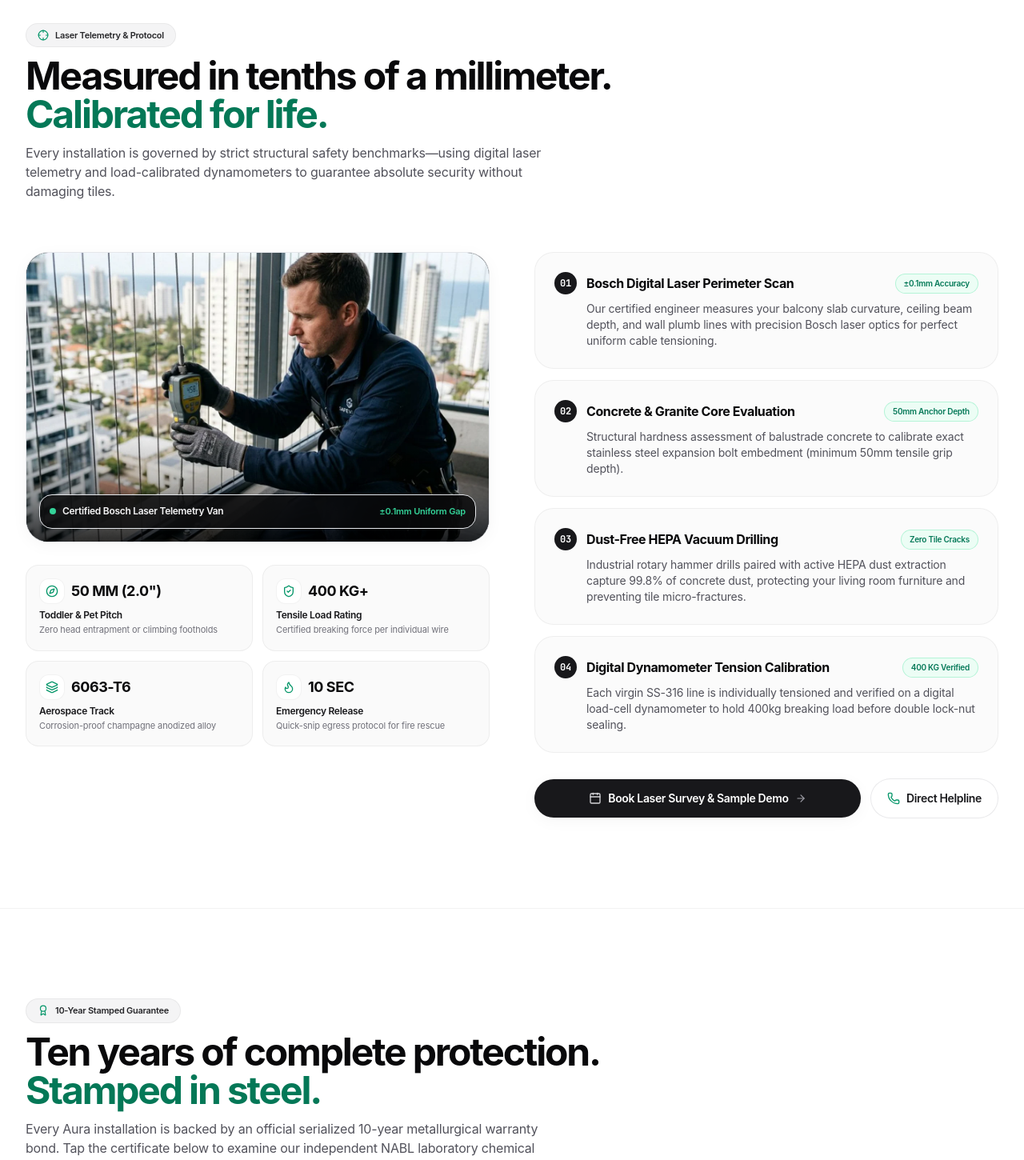
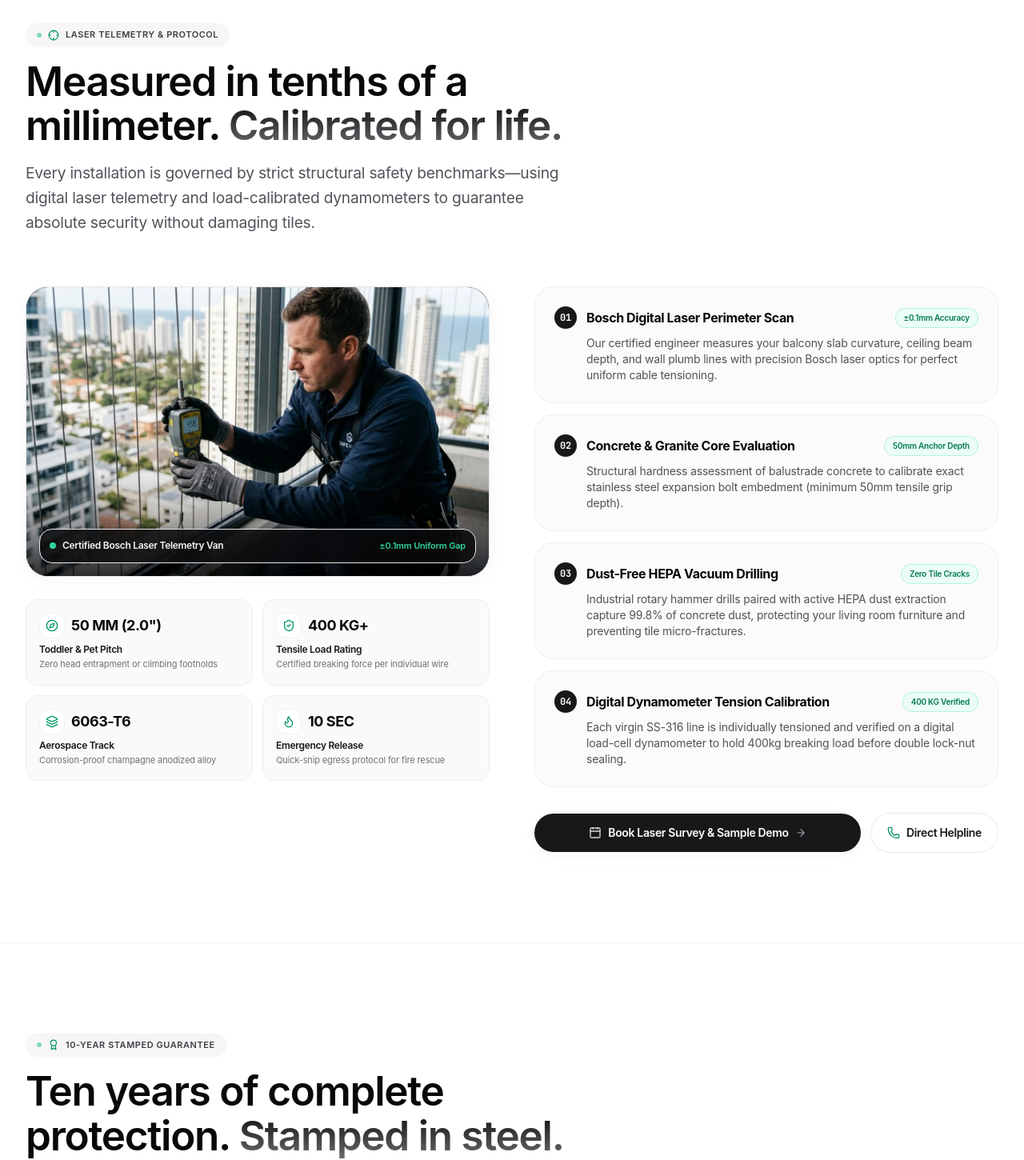
Before and after one commit to praveen830/Aura-grills, a React (Vite) app: page / in a window 1280 px wide. Shown: the part 6120-7570 px from the top of the page at 80% size. Built offline with nearby package versions, Linux system fonts and the light colour scheme.

Commit message:
feat: Step 7 - Universal Apple fluid typography and responsive borderless polish across Safety, Warranty, Testimonials and Contact sections

```diff
--- a/src/components/ContactSection.jsx
+++ b/src/components/ContactSection.jsx
@@ -82,18 +82,19 @@ export default function ContactSection() {
       <div className="max-w-7xl mx-auto px-4 sm:px-6 lg:px-8 space-y-12 sm:space-y-16 relative z-10">
 
         {/* Apple Keynote Section Header */}
-        <div className="text-left max-w-3xl space-y-3 pb-2 border-b border-zinc-900">
+        <div className="text-left max-w-3xl space-y-4 pb-4 border-b border-zinc-900">
           <div className="inline-flex items-center gap-2 px-3.5 py-1.5 rounded-full bg-white/10 border border-white/15 text-[11px] font-semibold text-emerald-400 tracking-apple-tight uppercase">
+            <span className="w-1.5 h-1.5 rounded-full bg-emerald-400 animate-pulse" />
             <Truck className="w-3.5 h-3.5 text-emerald-400" />
             <span>Express Van Dispatch • Bengaluru Helpline</span>
           </div>
 
-          <h2 className="text-3xl sm:text-4xl md:text-5xl font-bold text-white tracking-apple-tighter leading-[1.12]">
+          <h2 className="text-apple-section font-semibold text-white tracking-apple-tight leading-[1.08]">
             Schedule your free doorstep{' '}
-            <span className="text-emerald-400">laser survey today.</span>
+            <span className="text-gradient-silver block sm:inline">laser survey today.</span>
           </h2>
 
-          <p className="text-sm sm:text-base text-zinc-400 font-normal leading-relaxed tracking-apple-normal max-w-2xl">
+          <p className="text-apple-subhead text-zinc-400 font-normal leading-relaxed max-w-2xl">
             Our certified engineering vans carry Bosch laser telemetry, physical SS-316 samples, and mounting track profiles across Bengaluru.
           </p>
         </div>
--- a/src/components/SafetyMeasurementsSection.jsx
+++ b/src/components/SafetyMeasurementsSection.jsx
@@ -91,18 +91,19 @@ export default function SafetyMeasurementsSection({ onOpenBooking }) {
       <div className="max-w-7xl mx-auto px-4 sm:px-6 lg:px-8 space-y-12 sm:space-y-16">
 
         {/* Apple Keynote Section Header */}
-        <div className="text-left max-w-3xl space-y-3">
-          <div className="inline-flex items-center gap-2 px-3.5 py-1.5 rounded-full bg-zinc-100 border border-black/5 text-[11px] font-semibold text-zinc-800 shadow-xs tracking-apple-tight">
+        <div className="text-left max-w-3xl space-y-4">
+          <div className="inline-flex items-center gap-2 px-3.5 py-1.5 rounded-full bg-zinc-100/80 backdrop-blur-md shadow-apple-sm text-[11px] font-semibold text-zinc-700 tracking-apple-tight">
+            <span className="w-1.5 h-1.5 rounded-full bg-emerald-500 animate-pulse" />
             <Crosshair className="w-3.5 h-3.5 text-emerald-600" />
-            <span>Laser Telemetry &amp; Protocol</span>
+            <span className="uppercase tracking-wider">Laser Telemetry &amp; Protocol</span>
           </div>
 
-          <h2 className="text-3xl sm:text-4xl md:text-5xl font-bold tracking-apple-tighter text-zinc-950 leading-[1.12]">
+          <h2 className="text-apple-section font-semibold tracking-apple-tight text-zinc-950 leading-[1.08]">
             Measured in tenths of a millimeter.{' '}
-            <span className="text-emerald-700">Calibrated for life.</span>
+            <span className="text-gradient-apple-dark block sm:inline">Calibrated for life.</span>
           </h2>
 
-          <p className="text-sm sm:text-base text-zinc-600 font-normal leading-relaxed tracking-apple-normal max-w-2xl">
+          <p className="text-apple-subhead text-zinc-600 font-normal leading-relaxed max-w-2xl">
             Every installation is governed by strict structural safety benchmarks—using digital laser telemetry and load-calibrated dynamometers to guarantee absolute security without damaging tiles.
           </p>
         </div>
--- a/src/components/Testimonials.jsx
+++ b/src/components/Testimonials.jsx
@@ -64,18 +64,19 @@ export default function Testimonials() {
       <div className="max-w-7xl mx-auto px-4 sm:px-6 lg:px-8 space-y-12 sm:space-y-16">
 
         {/* Apple Keynote Section Header */}
-        <div className="text-center max-w-3xl mx-auto space-y-3">
-          <div className="inline-flex items-center gap-2 px-3.5 py-1.5 rounded-full bg-white border border-black/5 text-[11px] font-semibold text-zinc-800 shadow-xs tracking-apple-tight">
+        <div className="text-center max-w-3xl mx-auto space-y-4">
+          <div className="inline-flex items-center gap-2 px-3.5 py-1.5 rounded-full bg-white/90 backdrop-blur-md shadow-apple-sm text-[11px] font-semibold text-zinc-700 tracking-apple-tight">
+            <span className="w-1.5 h-1.5 rounded-full bg-emerald-500 animate-pulse" />
             <Building2 className="w-3.5 h-3.5 text-emerald-600" />
-            <span>Verified Homeowner Endorsements</span>
+            <span className="uppercase tracking-wider">Verified Homeowner Endorsements</span>
           </div>
 
-          <h2 className="text-3xl sm:text-4xl md:text-5xl font-bold tracking-apple-tighter text-zinc-950 leading-[1.12]">
+          <h2 className="text-apple-section font-semibold tracking-apple-tight text-zinc-950 leading-[1.08]">
             Trusted by families across{' '}
-            <span className="text-gradient-apple-dark">Bengaluru's finest towers.</span>
+            <span className="text-gradient-apple-dark block sm:inline">Bengaluru's finest towers.</span>
           </h2>
 
-          <p className="text-sm sm:text-base text-zinc-600 font-normal leading-relaxed tracking-apple-normal max-w-2xl mx-auto">
+          <p className="text-apple-subhead text-zinc-600 font-normal leading-relaxed max-w-2xl mx-auto">
             Read genuine reflections from residents living across iconic high-rises in Whitefield, Sarjapur, HSR Layout, Indiranagar, and Hebbal.
           </p>
         </div>
--- a/src/components/WarrantySection.jsx
+++ b/src/components/WarrantySection.jsx
@@ -57,18 +57,19 @@ export default function WarrantySection({ onOpenBooking }) {
       <div className="max-w-7xl mx-auto px-4 sm:px-6 lg:px-8 space-y-12 sm:space-y-16">
 
         {/* Apple Keynote Section Header */}
-        <div className="text-left max-w-3xl space-y-3 pb-2 border-b border-black/5">
-          <div className="inline-flex items-center gap-2 px-3.5 py-1.5 rounded-full bg-zinc-100 border border-black/5 text-[11px] font-semibold text-zinc-800 shadow-xs tracking-apple-tight">
+        <div className="text-left max-w-3xl space-y-4 pb-4 border-b border-zinc-200/80">
+          <div className="inline-flex items-center gap-2 px-3.5 py-1.5 rounded-full bg-zinc-100/80 backdrop-blur-md shadow-apple-sm text-[11px] font-semibold text-zinc-700 tracking-apple-tight">
+            <span className="w-1.5 h-1.5 rounded-full bg-emerald-500 animate-pulse" />
             <Award className="w-3.5 h-3.5 text-emerald-600" />
-            <span>10-Year Stamped Guarantee</span>
+            <span className="uppercase tracking-wider">10-Year Stamped Guarantee</span>
           </div>
 
-          <h2 className="text-3xl sm:text-4xl md:text-5xl font-bold tracking-apple-tighter text-zinc-950 leading-[1.12]">
+          <h2 className="text-apple-section font-semibold tracking-apple-tight text-zinc-950 leading-[1.08]">
             Ten years of complete protection.{' '}
-            <span className="text-emerald-700">Stamped in steel.</span>
+            <span className="text-gradient-apple-dark block sm:inline">Stamped in steel.</span>
           </h2>
 
-          <p className="text-sm sm:text-base text-zinc-600 font-normal leading-relaxed tracking-apple-normal max-w-2xl">
+          <p className="text-apple-subhead text-zinc-600 font-normal leading-relaxed max-w-2xl">
             Every Aura installation is backed by an official serialized 10-year metallurgical warranty bond. Tap the certificate below to examine our independent NABL laboratory chemical composition test.
           </p>
         </div>
```
